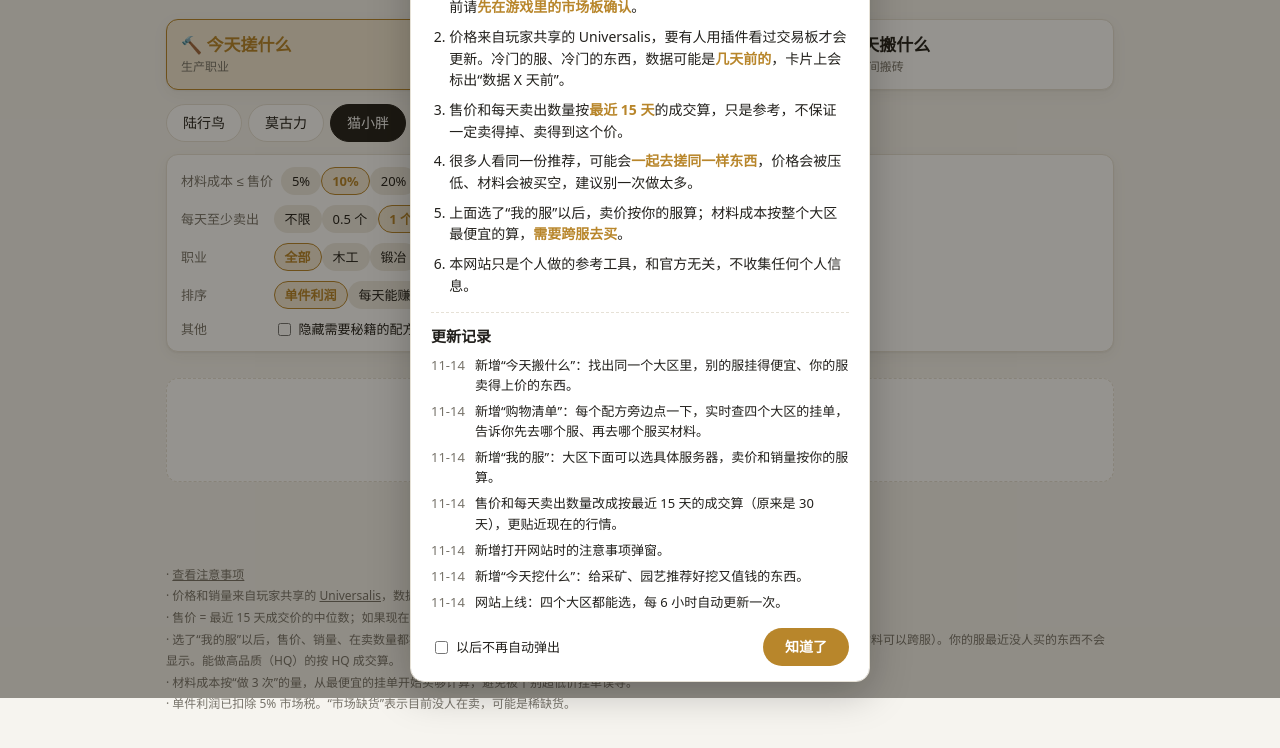
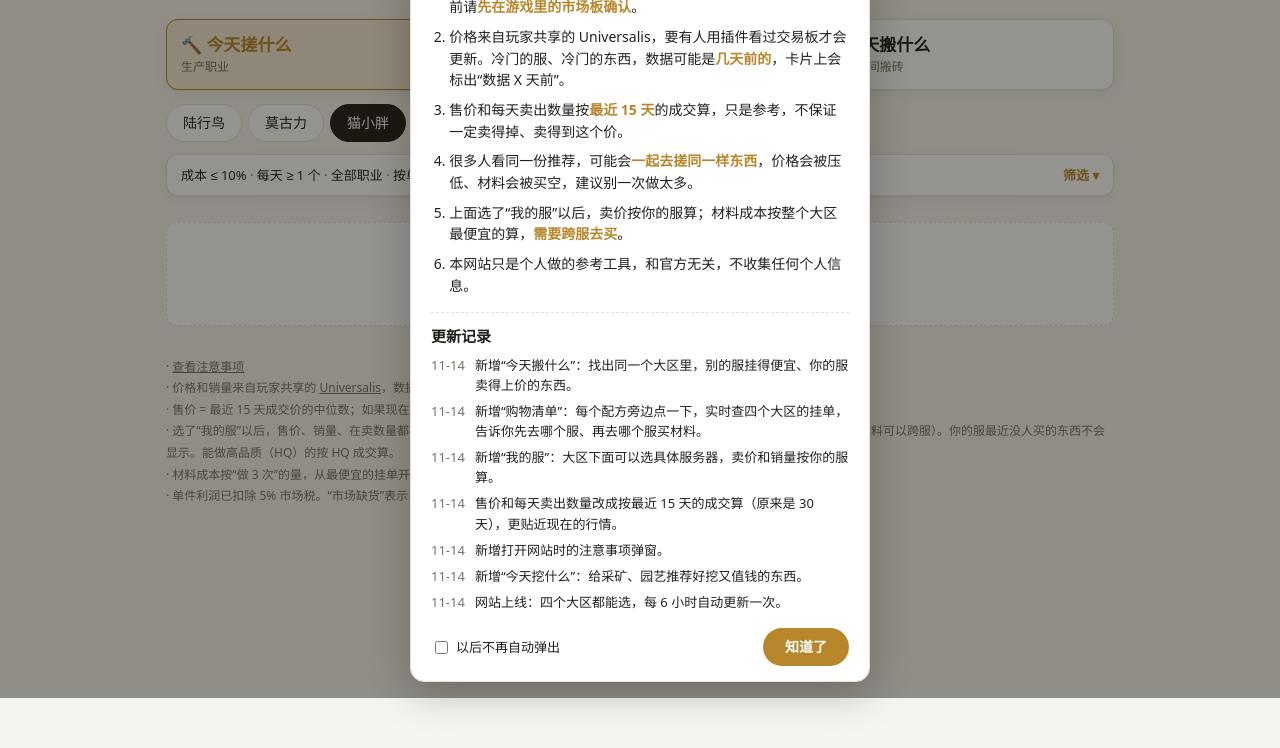
Before and after one commit to Axxxuxu/ff14craftprofit, a plain HTML site: page index.html in a window 1280 px wide. Shown: the part 102-850 px from the top of the page. After the commit the page ends 800 px from the top, so only its background shows below. Drawn offline with Linux system fonts and the light colour scheme.

Commit message:
筛选默认收起、修复「显示更多」、屏蔽几样被刷高价的搬砖物品
- 筛选区默认收起，只显示一行当前条件，点一下展开
- 全局让 [hidden] 真正隐藏，修复全部显示完后「显示更多」仍在却点不动的问题，按钮显示还剩多少个
- 今天搬什么的说明去掉「同一个大区里」
- 屏蔽日长石耳坠、红铜冲锋项环、风化短剑、鞣革项环、红铜耳夹

Co-Authored-By: Claude Opus 5.5 <noreply@anthropic.com>

```diff
--- a/index.html
+++ b/index.html
@@ -29,6 +29,7 @@
     }
   }
   * { box-sizing: border-box; }
+  [hidden] { display: none !important; } /* 防止 display:block/flex 之类的样式把“藏起来”盖掉 */
   html { -webkit-text-size-adjust: 100%; }
   body {
     margin: 0; background: var(--bg); color: var(--ink);
@@ -74,6 +75,17 @@
     background: var(--panel); border: 1px solid var(--line); border-radius: 12px;
     padding: 12px 14px; display: grid; gap: 10px; box-shadow: var(--shadow);
   }
+  .fbar {
+    width: 100%; display: flex; justify-content: space-between; align-items: center; gap: 10px;
+    background: var(--panel); border: 1px solid var(--line); border-radius: 12px; box-shadow: var(--shadow);
+    padding: 10px 14px; font: inherit; font-size: 13px; color: var(--muted); cursor: pointer; text-align: left;
+  }
+  .fbar:hover { border-color: var(--accent); }
+  .fbar .sum { overflow: hidden; text-overflow: ellipsis; white-space: nowrap; min-width: 0; }
+  .fbar .sum b { color: var(--ink); font-weight: normal; }
+  .fbar .tog { flex: none; color: var(--accent); font-weight: bold; }
+  .fbar.open { border-radius: 12px 12px 0 0; border-bottom-style: dashed; box-shadow: none; }
+  .fbar.open + .filters { border-top: 0; border-radius: 0 0 12px 12px; }
   .frow { display: flex; align-items: center; gap: 8px; flex-wrap: wrap; }
   .frow > label.k { color: var(--muted); font-size: 13px; min-width: 6.5em; }
   .chip {
@@ -252,7 +264,10 @@
     <span id="worldHint"></span>
   </div>
 
-  <section class="filters">
+  <button class="fbar" id="fBar" aria-expanded="false" aria-controls="filters">
+    <span class="sum" id="fSum"></span><span class="tog" id="fTog">筛选 ▾</span>
+  </button>
+  <section class="filters" id="filters" hidden>
     <div class="frow craft-only">
       <label class="k">材料成本 ≤ 售价</label>
       <span id="fRatio"></span>
@@ -344,6 +359,7 @@
     sort: store.get('sort', 'profit'),
     noBook: store.get('noBook', false),
     fresh: store.get('fresh', false),
+    fOpen: store.get('fOpen', false),   // 筛选区是否展开
     mode: store.get('mode', 'craft'),
     gVel: store.get('gVel', 1),
     gJob: store.get('gJob', '全部'),
@@ -360,7 +376,7 @@
   const SUB = {
     craft: '材料在市场上就能买齐、成本远低于售价、最近真有人在买的生产配方。',
     gather: '普通采集点就能挖、市场上卖得上价、最近真有人在买的采集物。',
-    arb: '同一个大区里，别的服挂得便宜、你的服最近 15 天真有人买的东西：从那边便宜买进，搬到你的服卖。',
+    arb: '别的服挂得便宜、你的服最近 15 天真有人买的东西：从那边便宜买进，搬到你的服卖。',
   };
   const H1 = { craft: '搓什么', gather: '挖什么', arb: '搬什么' };
   const A_MINS = [0, 500, 1000, 5000, 10000];
@@ -434,7 +450,33 @@
     $('fNoBook').checked = S.noBook;
     $('fEasy').checked = S.easy;
     $('fFresh').checked = S.fresh;
+    drawFilterBar();
   }
+  // 筛选区默认收起，只显示一行当前条件；点一下展开 / 收起
+  function drawFilterBar() {
+    const lab = (list, v) => (list.find(([k]) => k === v) || [, ''])[1].replace(/（.*）/, '');
+    const velTxt = v => v === 0 ? '每天卖出不限' : `每天 ≥ ${v} 个`;
+    let parts;
+    if (S.mode === 'arb') {
+      const buy = S.aBuy === 'same' || S.aBuy === S.dc ? '本大区买' : S.aBuy === 'all' ? '四个大区买' : S.aBuy + '买';
+      parts = [buy, S.aMin ? `每个 ≥ ${fmt(S.aMin)} 金` : '差价不限', velTxt(S.aVel), '按' + lab(A_SORTS, S.aSort)];
+    } else if (S.mode === 'gather') {
+      parts = [S.gMinPrice ? `单价 ≥ ${fmt(S.gMinPrice)} 金` : '单价不限', velTxt(S.gVel),
+        S.gJob === '全部' ? '采矿和园艺' : S.gJob, '按' + lab(G_SORTS, S.gSort)];
+      if (S.easy) parts.push('只看好挖的');
+    } else {
+      parts = [`成本 ≤ ${pct(S.ratio)}`, velTxt(S.vel), S.job === '全部' ? '全部职业' : S.job, '按' + lab(SORTS, S.sort)];
+      if (S.noBook) parts.push('不要秘籍');
+    }
+    if (S.fresh) parts.push('只看 3 天内的数据');
+    $('fSum').innerHTML = parts.map(p => `<b>${esc(p)}</b>`).join(' · ');
+    $('filters').hidden = !S.fOpen;
+    $('fBar').classList.toggle('open', S.fOpen);
+    $('fBar').setAttribute('aria-expanded', S.fOpen);
+    $('fTog').textContent = S.fOpen ? '收起 ▴' : '筛选 ▾';
+  }
+  $('fBar').onclick = () => { S.fOpen = !S.fOpen; store.set('fOpen', S.fOpen); drawFilterBar(); };
+
   function set(k, v) {
     S[k] = v; store.set(k, v); S.shown = PAGE;
     if (k === 'dc') $('worldBar').hidden = true;  // 新大区的数据加载好之前先藏起来，免得显示上一个大区的服
@@ -671,13 +713,15 @@
     });
     return best;
   }
+  // 手动屏蔽：成交价明显被人刷高的东西（日长石耳坠、红铜冲锋项环、风化短剑、鞣革项环、红铜耳夹）
+  const ARB_BLOCK = new Set([4214, 4305, 1601, 4304, 4198]);
   function aFiltered() {
     const d = cache[S.dc]; if (!d || !d.arb) return [];
     const home = curWorld(), freshCut = Date.now() - 3 * 86400000;
     const wdc = worldDc(d);
     const buy = S.aBuy === 'same' ? S.dc : S.aBuy;
     const buyOk = dc => buy === 'all' || dc === buy;
-    const rows = d.arb.map(x => arbEval(x, home, wdc, buyOk)).filter(x => x &&
+    const rows = d.arb.filter(x => !ARB_BLOCK.has(x[0])).map(x => arbEval(x, home, wdc, buyOk)).filter(x => x &&
       x.profit >= S.aMin && x.vel >= S.aVel && (!S.fresh || (x.seen || 0) >= freshCut));
     const key = { daily: x => -x.daily, profit: x => -x.profit, ratio: x => -x.ratio, vel: x => -x.vel }[S.aSort];
     return rows.sort((a, b) => key(a) - key(b));
@@ -735,6 +779,7 @@
       ? rows.slice(0, S.shown).map(a ? aCard : g ? gCard : card).join('')
       : `<div class="empty">${empty}${w ? '<br>也可能是 ' + esc(w) + ' 最近这些东西没什么人买，可以切回“整个大区”看看。' : ''}</div>`;
     $('more').hidden = rows.length <= S.shown;
+    $('more').textContent = `显示更多（还有 ${Math.max(0, rows.length - S.shown)} 个）`;
   }
 
   // ---------- 购物清单 ----------
```
